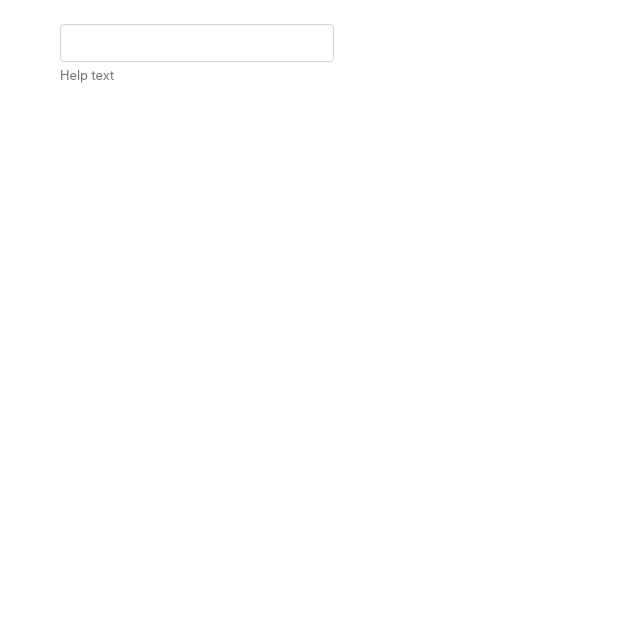
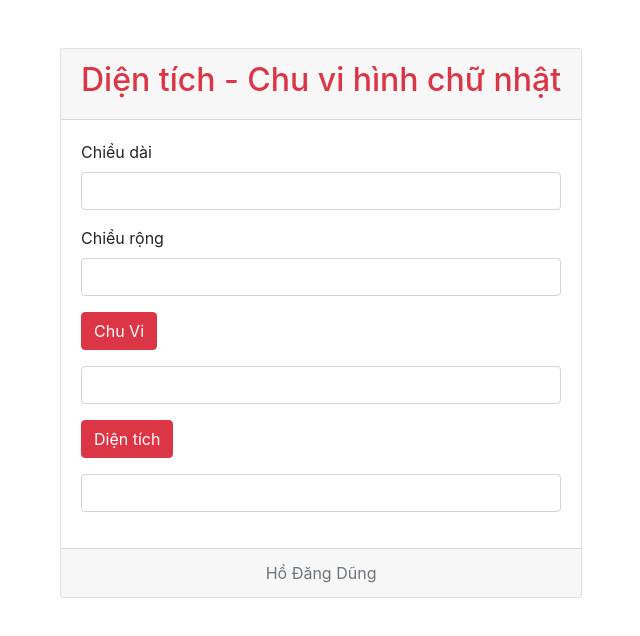
Before and after one commit to HoDangDung/BaiTap_JS_Buoi1, a plain HTML site: page Bài4_Tính S, C hình chữ nhật/index.html in a window 1280 px wide. Shown: the whole page, without its empty margins (10-650 px from the left). Drawn offline with nearby package versions, Linux system fonts and the light colour scheme.

Commit message:
fix bug Bai 4

```diff
--- a/Bài4_Tính S, C hình chữ nhật/index.html
+++ b/Bài4_Tính S, C hình chữ nhật/index.html
@@ -10,17 +10,50 @@
     <link rel="stylesheet" href="https://stackpath.bootstrapcdn.com/bootstrap/4.3.1/css/bootstrap.min.css" integrity="sha384-ggOyR0iXCbMQv3Xipma34MD+dH/1fQ784/j6cY/iJTQUOhcWr7x9JvoRxT2MZw1T" crossorigin="anonymous">
   </head>
   <body>
-      <div class="container">
+      <div class="container py-5 ">
         <div class="row">
-            <div class="form-group">
-              <label for=""></label>
-              <input type="text"
-                class="form-control" name="" id="" aria-describedby="helpId" placeholder="">
-              <small id="helpId" class="form-text text-muted">Help text</small>
+            <div class="card">
+              <div class="card-header text-danger">
+                <h2>Diện tích - Chu vi hình chữ nhật</h2>
+              </div>
+              <div class="card-body">
+                <div class="form-group">
+                  <label for="">Chiều dài</label>
+                  <input type="number"
+                    class="form-control" name="" id="text-dai">
+                </div>
+
+                <div class="form-group">
+                  <label for="">Chiều rộng</label>
+                  <input type="number"
+                    class="form-control" name="" id="text-rong">
+                </div>
+
+                <div class="form-group">
+                  <button onclick="chuVi()" class="btn btn-danger mb-3">Chu Vi</button>
+                  <output type="number"
+                    class="form-control" name="" id="text-chuVi">
+                </div>
+
+                <div class="form-group">
+                  <button onclick="dienTich()" class="btn btn-danger mb-3">Diện tích</button>
+                  <output type="number"
+                    class="form-control" id="text-dienTich">
+                </div>
+              </div>
+              <div class="card-footer text-muted text-center">
+                Hồ Đăng Dũng
+              </div>
             </div>
         </div>
       </div>
+
+
     <!-- Optional JavaScript -->
+
+    <!-- My JS -->
+      <script src="./index.js"></script>
+
     <!-- jQuery first, then Popper.js, then Bootstrap JS -->
     <script src="https://code.jquery.com/jquery-3.3.1.slim.min.js" integrity="sha384-q8i/X+965DzO0rT7abK41JStQIAqVgRVzpbzo5smXKp4YfRvH+8abtTE1Pi6jizo" crossorigin="anonymous"></script>
     <script src="https://cdnjs.cloudflare.com/ajax/libs/popper.js/1.14.7/umd/popper.min.js" integrity="sha384-UO2eT0CpHqdSJQ6hJty5KVphtPhzWj9WO1clHTMGa3JDZwrnQq4sF86dIHNDz0W1" crossorigin="anonymous"></script>
```
Also changed, not shown: Bài3_Quy đổi tiền/index.js (+5 -4 lines).
